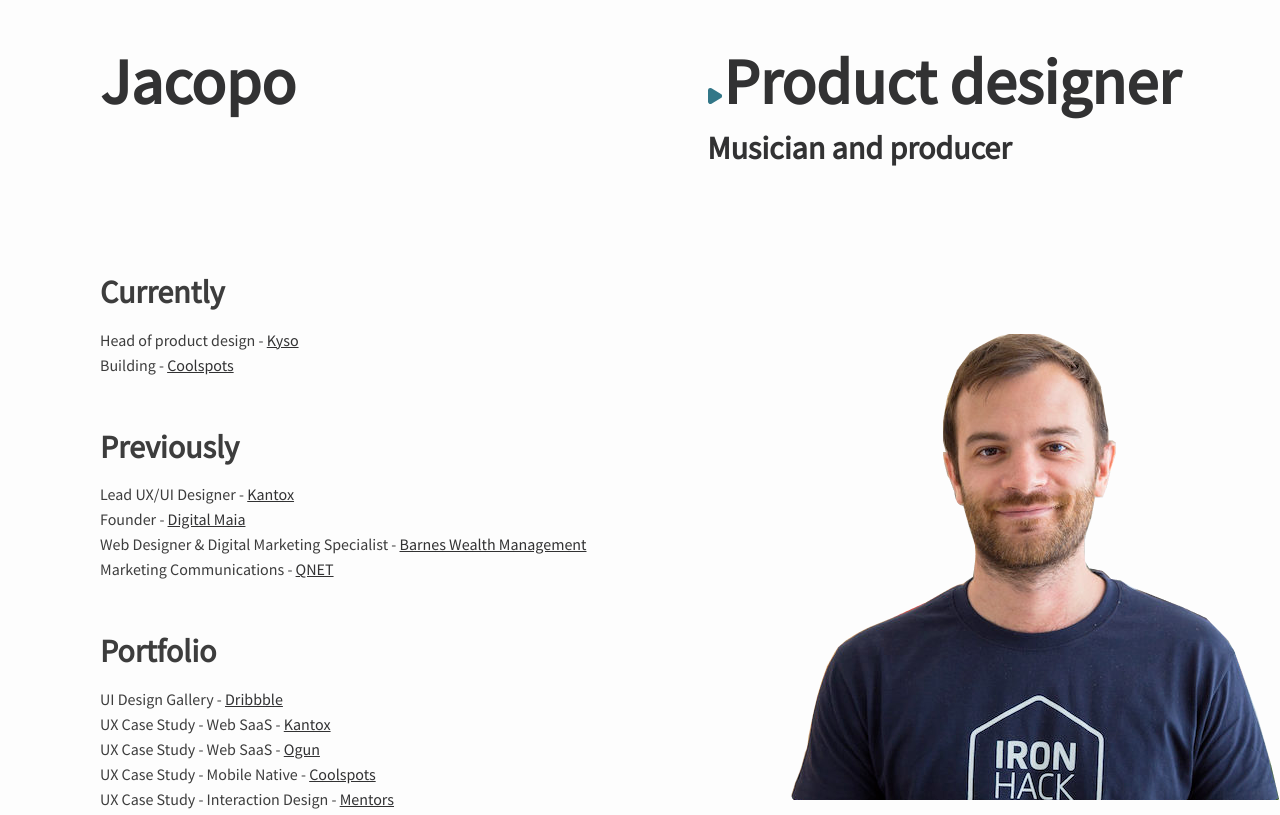
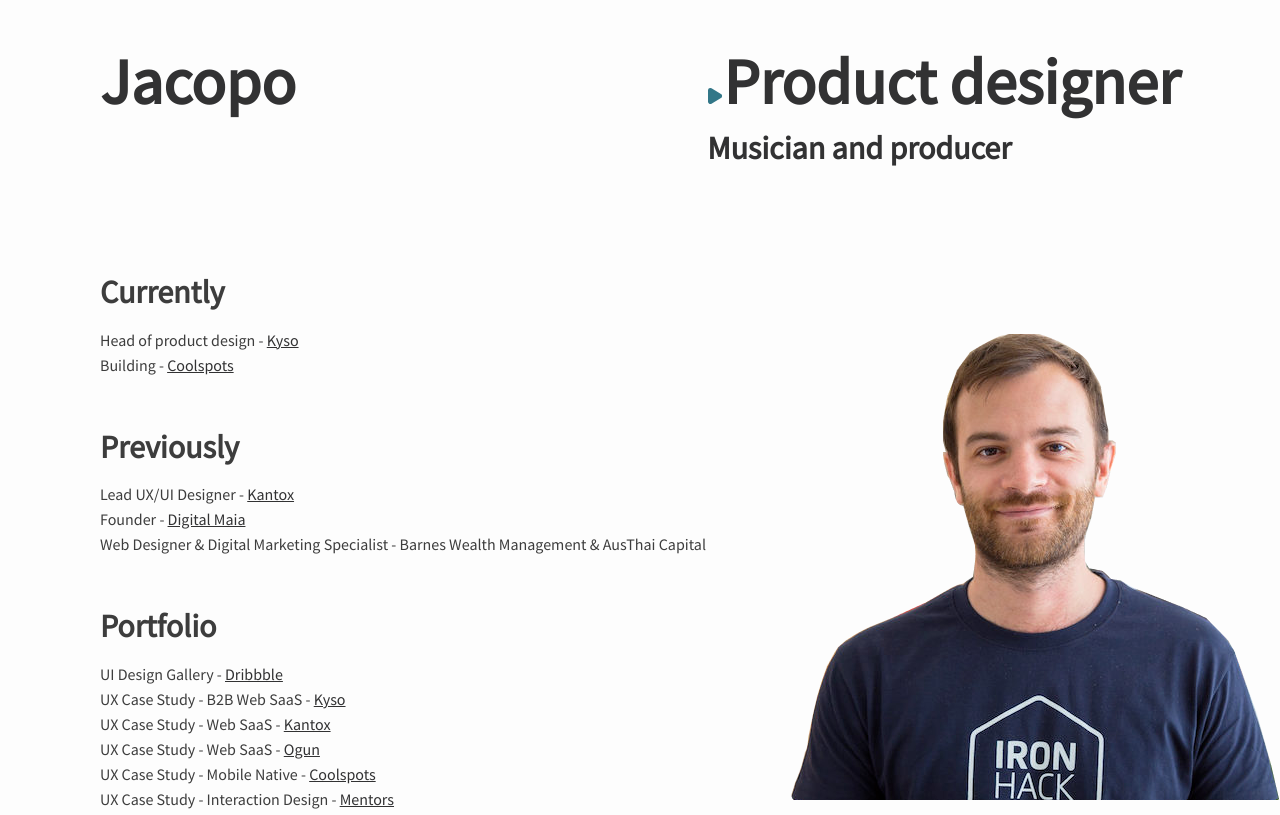
Before and after one commit to JacopoContin/portfolio, a plain HTML site: page index.html in a window 1280 px wide. Shown: the top 815 px of the page. Drawn offline with Linux system fonts and the light colour scheme.

Commit message:
added kyso

```diff
--- a/index.html
+++ b/index.html
@@ -51,8 +51,7 @@
 					<ul>
 						<li>Lead UX/UI Designer - <a href="https://www.kantox.com/en/" target="_blank">Kantox</a></li>
 						<li>Founder - <a href="http://digital-maia.com" target="_blank">Digital Maia</a></li>
-						<li>Web Designer & Digital Marketing Specialist - <a href="https://www.barneswealth.com.au/" target="_blank">Barnes Wealth Management</a></li>
-						<li>Marketing Communications - <a href="https://www.qnet.net/" target="_blank">QNET</a></li>
+						<li>Web Designer & Digital Marketing Specialist - Barnes Wealth Management & AusThai Capital</li>
 					</ul>
 				</div>
 
@@ -60,6 +59,7 @@
 					<h2>Portfolio</h2>
 					<ul>
 						<li>UI Design Gallery - <a href="https://dribbble.com/jacopocontin" target="_blank">Dribbble</a></li>
+						<li>UX Case Study - B2B Web SaaS - <a href="https://www.digital-maia.com/kyso-io" target="_blank">Kyso</a></li>
 						<li>UX Case Study - Web SaaS - <a href="http://digital-maia.com/onboarding" target="_blank">Kantox</a></li>
 						<li>UX Case Study - Web SaaS - <a href="http://digital-maia.com/ogun" target="_blank">Ogun</a></li>
 						<!--<li>UX Case Study - Web SaaS - <a href="https://invis.io/RHRWZYFUCPM" target="_blank">Hoomans</a></li>-->
```
